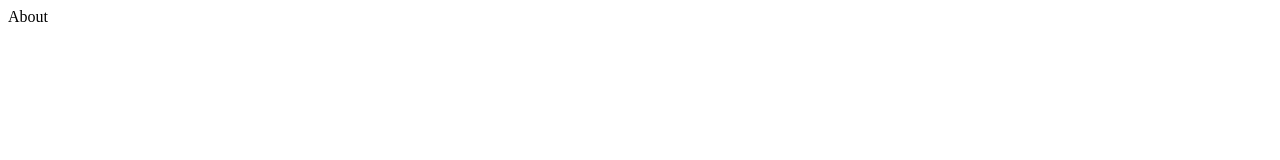
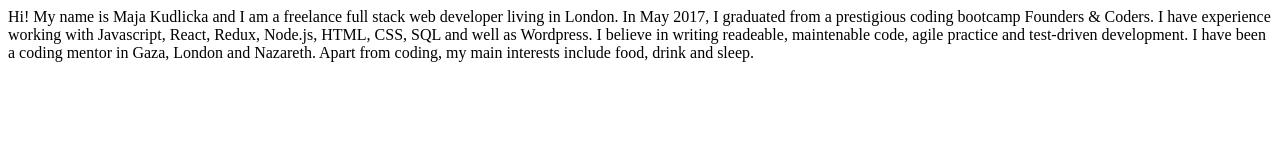
Before and after one commit to majakudlicka/Portfolio, a website: page public/about.html in a window 1280 px wide. Drawn offline with Linux system fonts and the light colour scheme.

Commit message:
painfully managed to write a few sentences of a personal description

```diff
--- a/public/about.html
+++ b/public/about.html
@@ -5,6 +5,15 @@
     <title>About</title>
   </head>
   <body>
-    About
+    Hi! My name is Maja Kudlicka and I am a freelance full stack web developer living in London. In May 2017, I graduated
+     from a prestigious coding bootcamp Founders & Coders. I have experience working with Javascript, React, Redux,
+     Node.js, HTML, CSS, SQL and well as Wordpress.
+
+     I believe in writing readeable, maintenable code, agile practice and test-driven development.
+
+     I have been a coding mentor in Gaza, London and Nazareth.
+
+     Apart from coding, my main interests include food, drink and sleep.
+
   </body>
 </html>
```
